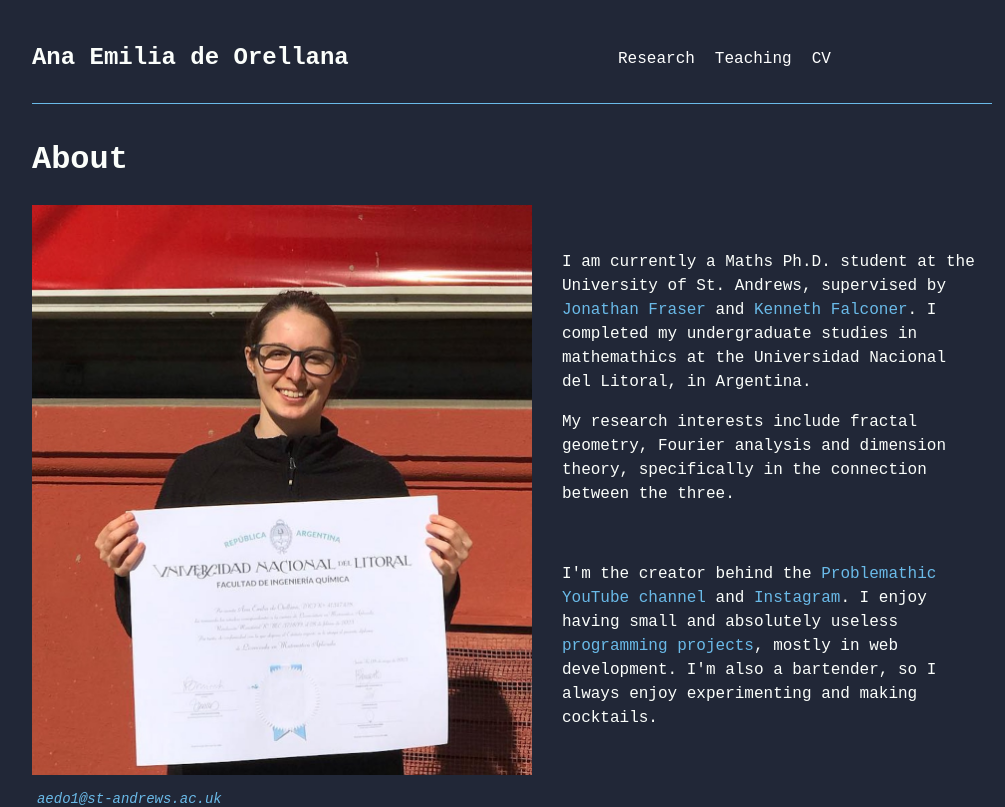
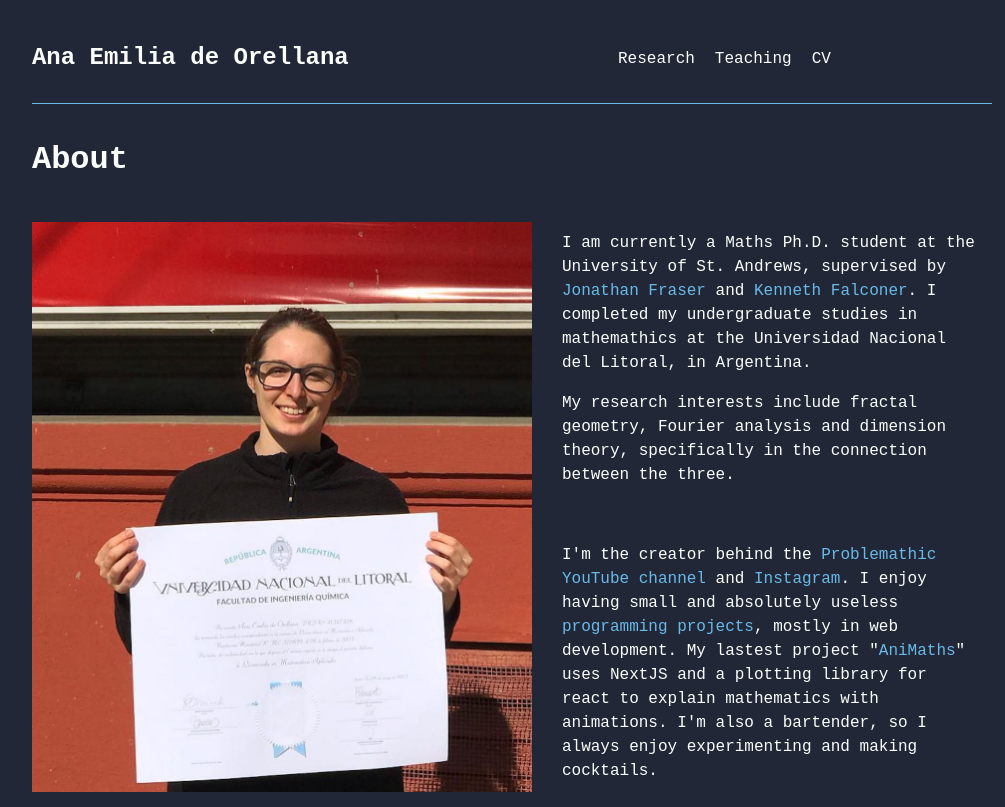
Before and after one commit to AnadeOre/anadeore.github.io, a Next.js app: page / in a window 1280 px wide. Shown: the top 807 px of the page, without its empty margins (128-1133 px from the left). Built offline with nearby package versions, Linux system fonts and the light colour scheme.

Commit message:
Update about me

```diff
--- a/src/app/page.js
+++ b/src/app/page.js
@@ -60,7 +60,12 @@ export default function Home() {
               className='linkDecor'>
               programming projects
             </Link>
-            , mostly in web development. I'm also a bartender, so I always enjoy
+            , mostly in web development. My lastest project "
+            <Link target='_blank' href='https://animaths.vercel.app'>
+              AniMaths
+            </Link>
+            " uses NextJS and a plotting library for react to explain
+            mathematics with animations. I'm also a bartender, so I always enjoy
             experimenting and making cocktails.
           </p>
         </div>
```
